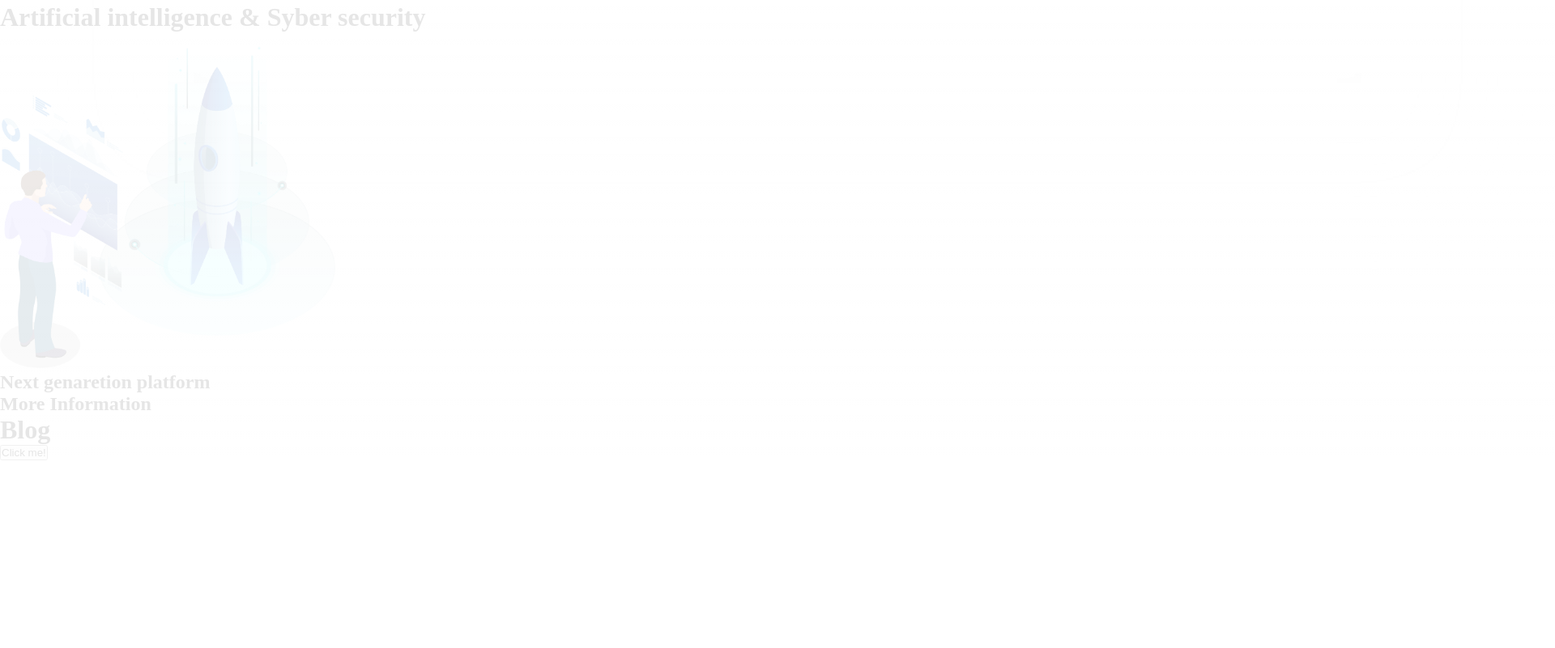
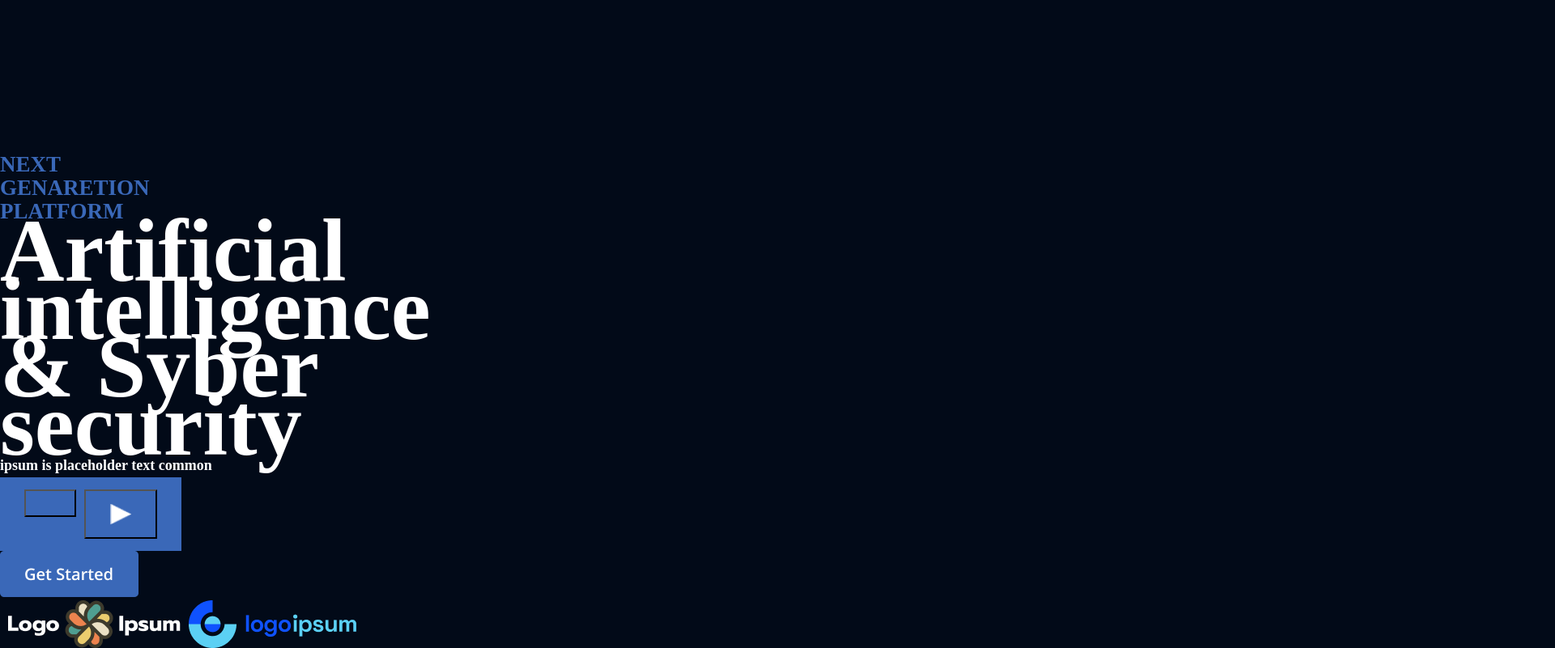
Before and after one commit to MariaSevil/HTML-, a plain HTML site: page figma/index.html in a window 1280 px wide. Shown: the part 689-1490 px from the top of the page at 81% size, 1920 px wide, since content can reach past the window. Before the commit the page ends 1258 px from the top, so only its background shows below. Drawn offline with Linux system fonts and the light colour scheme.

Commit message:
внесла изменения в коде

```diff
--- a/figma/index.html
+++ b/figma/index.html
@@ -9,40 +9,50 @@
 
 </head>
 <body class="main-container">
-    <div class="header">
 <a href="#">Home</a>
 <a href="#">About</a>
 <a href="#">Services</a>
 <a href="#">Blog</a>
 <a href="#">Contact</a>
 </div>
-    <div class="content-container"></div>
+
 <div class="main">
-        <h1>Artificial intelligence & Syber security</h1>
-        <img src="img/a914aa9e496fc1826c9091c62f2f0b79.png"wght="414" height="415" class="fixed-image">
+<img src="img/a914aa9e496fc1826c9091c62f2f0b79.png" width="414" height="415" class="fixed-image">
 
 </div>
 
 <div class="info">
-        <h2>Next genaretion platform</h2>
+
 
 </div>
 
-    <div class="infoh2">
-        <h2>More Information</h2>
+<div class="sub-info">
+<h2>Next genaretion platform</h2>
 </div>
 
-    <div class="infoh1">
-        <h1>Blog</h1>
+<div class="info_h1">
+<h1>Artificial intelligence & Syber security</h1>
 
 </div>
 
-    <div class="info parag">
-
+<div class="info_paragraph">
+<p> ipsum is placeholder text common</p>
 </div>
 
-    <div class="info buttons">
-        <button>Click me!</button>
+<div class="info_buttons">
+<button type= "button" class= "info_buttons"></button>
+<button type= "button"class= "info_buttons">
+<img src="./img/Polygon 1.png" width="26" height="27" class="img_polygon">
+</button>
+</div>
+<div class="picture">
+<img src="./img/Frame 396.png" alt="">
+</div>
+<div class="Botton">
+<img src="./img/Group 400.png" alt="">
+<img src="./img/Group 401.png" alt="">
+<img src="./img/Group 402.png" alt="">
+
 </div>
 </body>
 </html>
--- a/figma/style.css
+++ b/figma/style.css
@@ -3,82 +3,89 @@
     padding: 0;
     box-sizing: border-box;
 }
+.header {
+    background-color: #020A18;
+    width: 1921px;
+    height: 100px;
+    display: flex;
+    flex-direction: row;
+    gap: 15px;
+}
+.main-container {
 
-nav ul {
-    list-style-type: none;
-    margin: 10px;
-    padding: 10px;
+    background-color: #020A18;
+    color: #FFFFFF;
 }
-
-nav ul li {
-    display: inline;
-    margin-right: 10px;
-}
-
-section {
-    margin: 20px;
-    padding: 20px;
-}
-
-:root {
-    --white: #FFF;
-}
-
-.main-container {
-    width: 1921px;
-    height: 1030px;
-    flex-shrink: 0;
-    border-radius: 10px;
-    opacity: 0.1;
-    background: linear-gradient(180deg, rgba(255, 255, 255, 0.20) 0%, rgba(255, 255, 255, 0.40) 100%);
-    backdrop-filter: blur(100px);
-}
-
-.menu-link {
-    color: var(--ffffff,--white);
-    font-family: Open Sans;
-    font-size: 16px;
-    font-style: normal;
-    font-weight: 600;
-}
-.header-info {
-    color: var(--white);
-    font-family: 'Open Sans', sans-serif;
-    font-size: 55px;
-    font-style: normal;
-    font-weight: 800;
-    line-height: 130%; /* 71.5px */
-    width: 604px;
-}
-:root {
-    --blue: #3A68B8;
-}
-
-.sub-info {
-    color: var(--blue);
-    font-family: 'Open Sans', sans-serif;
-    font-size: 18px;
-    font-style: normal;
-    font-weight: 600;
-    line-height: 160%; /* 28.8px */
-    text-transform: uppercase;
-    width: 265px;
-}
-.header {
-    width: 1920px;
-    height: 100px;
-    flex-shrink: 0;
-    border-radius: 10px;
-    opacity: 0.02;  /* Близкое приближение к 0.019999999552965164 для упрощения */
-    background: linear-gradient(180deg, rgba(255, 255, 255, 0.20) 0%, #FFF 100%);
-    backdrop-filter: blur(100px);
+.main{
+    display: flex;
+    width: 1146px;
+    height: 415px;
+    flex-direction: row;
+    margin-bottom: 30px;
+    color: #FFFFFF;
 }
 .fixed-image {
     width: 414px;
     height: 415px;
 }
-.content-container {
-    width: 1425px;
-    height: 592px;
+
+.info_h1 {
+    display: flex;
+    width: 604px;
+    flex-direction: column;
     flex-shrink: 0;
+    color: #FFFFFF;
+    font-size: 55px;
+    font-style: normal;
+    font-weight: 800;
+    line-height: 130%;
 }
+
+.sub-info {
+    color: #3A68B8;
+    font-size: 18px;
+    font-style: normal;
+    font-weight: 600;
+    line-height: 160%;
+    text-transform: uppercase;
+    width: 265px;
+}
+.info {
+display: flex;
+width: 1146px;
+height: 415px;
+flex-direction: row;
+padding: 50px;
+
+}
+.info_paragraph {
+    display: flex;
+    width: 558px;
+    flex-direction: column;
+    flex-shrink: 0;
+    color: #FFFFFF;
+    font-size: 18px;
+    font-style: normal;
+    font-weight: 600;
+    line-height: 160%;
+}
+.info_buttons {
+display: inline-flex;
+padding: 15px 30px;
+align-items: flex-start;
+gap: 10px;
+border: radius 5px;
+background: #3A68B8
+
+}
+.img_polygon {
+width: 26px;
+height: 27px;
+}
+.Botton{
+    display: flex;
+    text-align: center;
+    gap: 10px;
+    width: 1146.449px;
+    height: 59px;
+}
```
Also changed, not shown: figma/img/Frame 396.png (added), figma/img/Polygon 1.png (added), 1 other file. Lines whose indentation alone changed are shown as unchanged.
